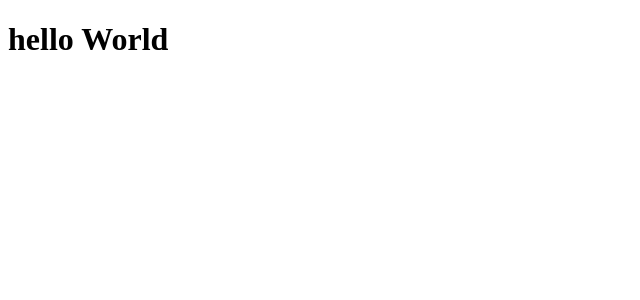
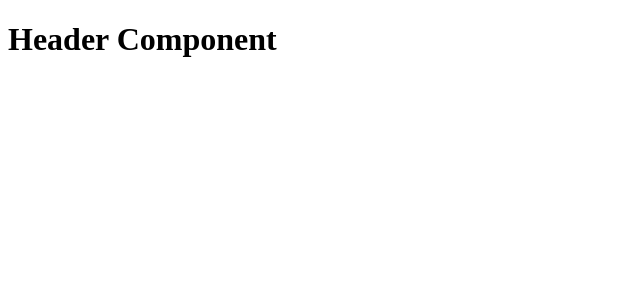
Before and after one commit to cadugithub/InterfaceSad, a React (Create React App) app in the folder interfacesad/: page / in a window 1280 px wide. Shown: the top 300 px of the page, without its empty margins (0-640 px from the left). Built offline with nearby package versions, Linux system fonts and the light colour scheme.

Commit message:
modificação do arquivo app

```diff
--- a/interfacesad/src/App.js
+++ b/interfacesad/src/App.js
@@ -1,8 +1,10 @@
 import React from 'react';
-
+import Header from '../src/components/Header'
 function App() {
   return (
-    <h1> hello World</h1>
+    <>
+    <Header />
+    </>
   );
 }
 
```
